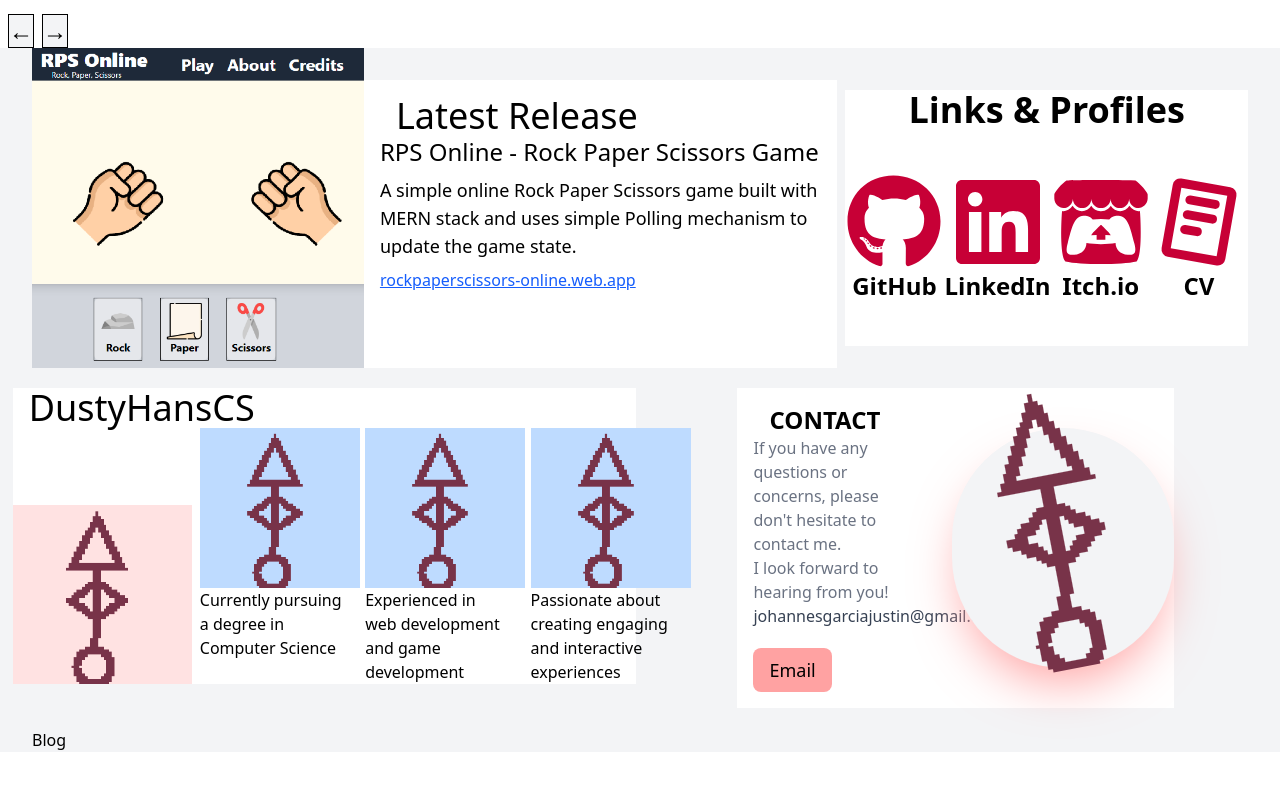
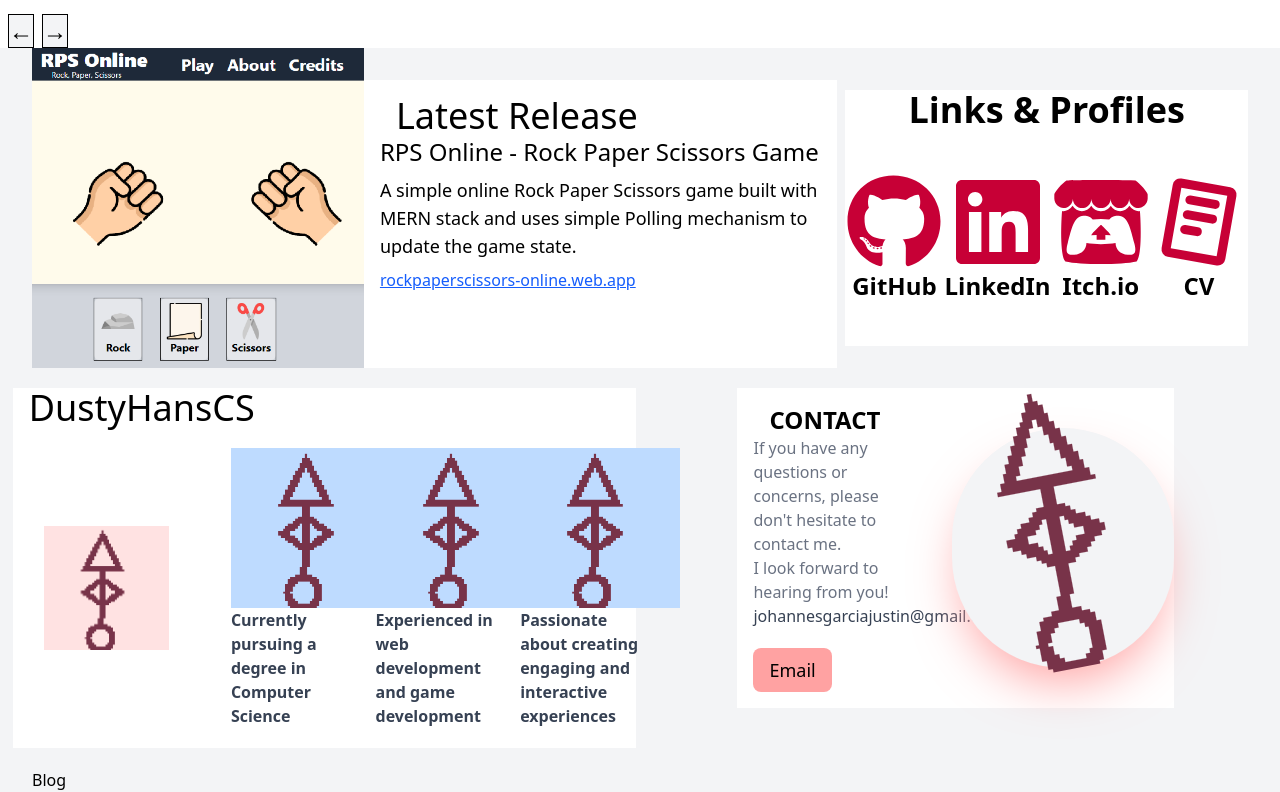
Before and after one commit to DustyCs/DustyCs.github.io, a React (Vite) app: page /#/ in a window 1280 px wide. Shown: the part 368-1160 px from the top of the page. Before the commit the page ends 1120 px from the top, so only its background shows below. Built offline with nearby package versions, Linux system fonts and the light colour scheme.

Commit message:
[Update] Fixed about me page

```diff
--- a/src/features/home-page/components/AboutMe.jsx
+++ b/src/features/home-page/components/AboutMe.jsx
@@ -5,28 +5,28 @@ export default function AboutMe() {
   return (
     <div className='bg-white '>
         <h1 className='text-4xl px-4'>DustyHansCS</h1>
-        <div className='flex items-end gap-2'>
-          <div className='h-full w-[30%] bg-red-100 flex items-end justify-center'>
+        <div className='flex items-center justify-around'>
+          <div className='h-full w-[20%] bg-red-100'>
             <img src={DustyChar} alt="" />
           </div>
-          <div className='w-[70%] flex justify-around gap-5'>
+          <div className='w-[60%] flex justify-around py-5 gap-5'>
             <div className='w-1/3'>
               <div className='h-[10rem] w-[10rem] bg-blue-200'>
               <img src={DustyChar} alt="" />
               </div>
-              <p>Currently pursuing a degree in Computer Science</p>
+              <p className='text-gray-700 font-semibold'>Currently pursuing a degree in Computer Science</p>
             </div>
             <div className='w-1/3'>
               <div className='h-[10rem] w-[10rem] bg-blue-200'>
                 <img src={DustyChar} alt="" />
               </div>
-              <p>Experienced in web development and game development</p>
+              <p className='text-gray-700 font-semibold'>Experienced in web development and game development</p>
             </div>
             <div className='w-1/3'>
               <div className='h-[10rem] w-[10rem] bg-blue-200'>
                 <img src={DustyChar} alt="" />
               </div>
-              <p>Passionate about creating engaging and interactive experiences</p>
+              <p className='text-gray-700 font-semibold'>Passionate about creating engaging and interactive experiences</p>
             </div>
           </div>
         </div>
```
